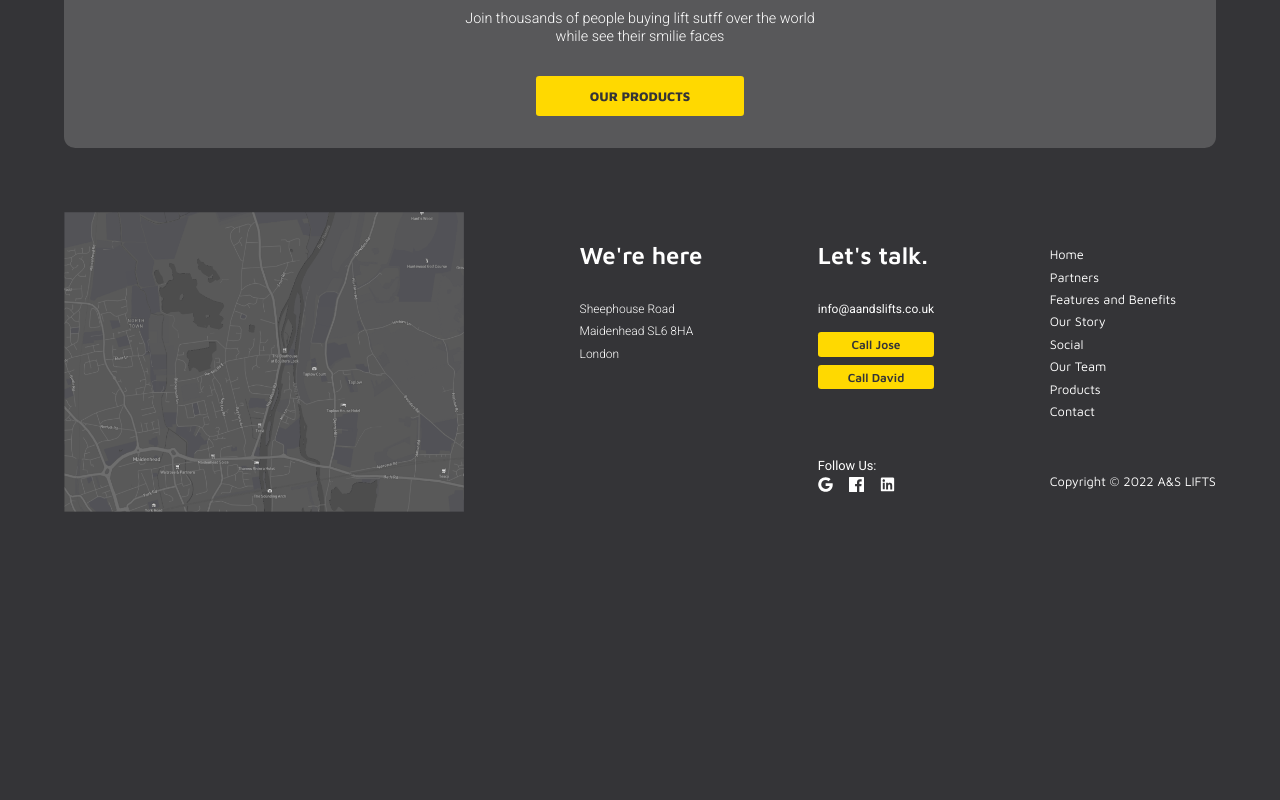
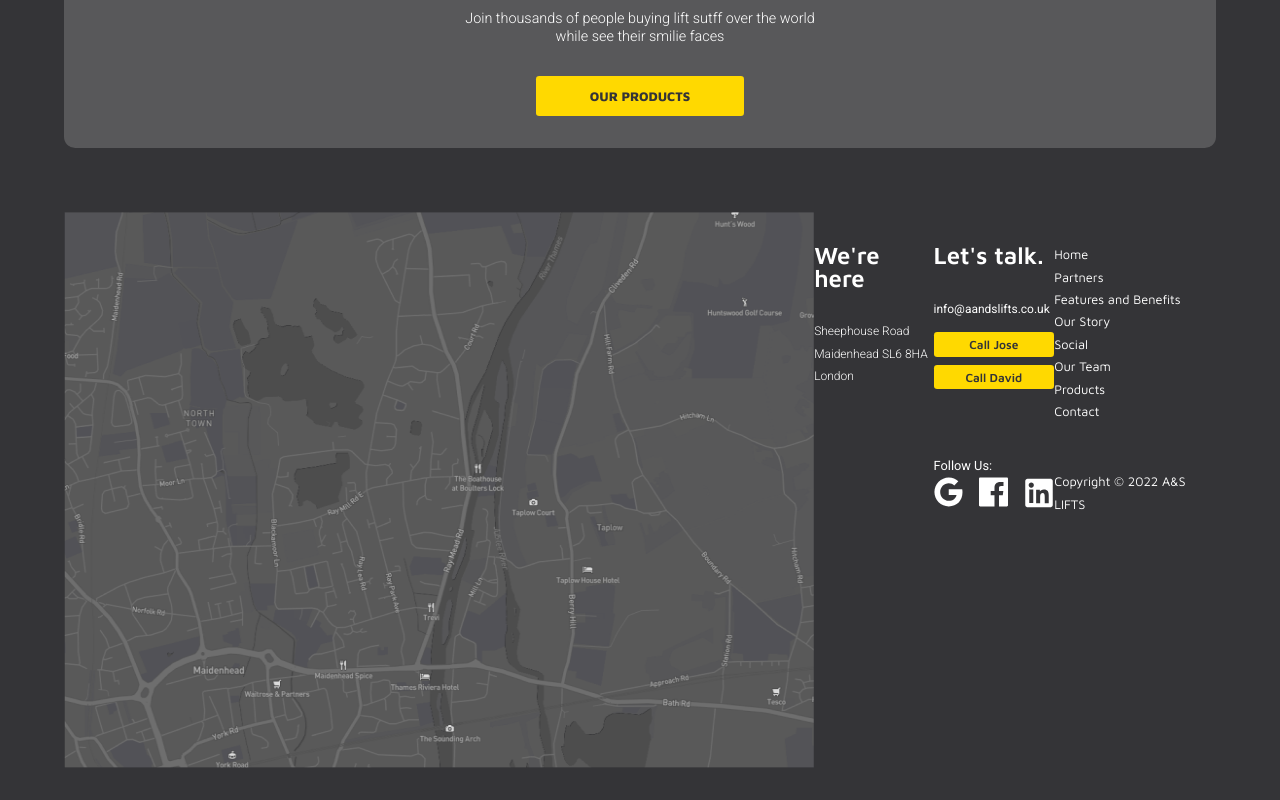
Before and after one commit to albertevieites/aandslifts-website, a Next.js app: page / in a window 1280 px wide. Shown: the part 3157-3957 px from the top of the page. Before the commit the page ends 3701 px from the top, so only its background shows below. Built offline with nearby package versions, Linux system fonts and the light colour scheme.

Commit message:
fix: :bug: link images in footer

```diff
--- a/components/footer.jsx
+++ b/components/footer.jsx
@@ -1,5 +1,10 @@
 import Image from 'next/image';
 import Link from 'next/link';
+
+import mapPic from '../public/images/assets/map.png';
+import googleIcon from '../public/icons/google.svg';
+import facebookIcon from '../public/icons/facebook.svg';
+import linkedinIcon from '../public/icons/linkedin.svg';
 
 export default function Footer() {
 	return (
@@ -7,10 +12,8 @@ export default function Footer() {
 			<div className='footer__image'>
 				<Image
 					className='footer__map'
-					src='/./images/assets/map.png'
+					src={mapPic}
 					alt='map'
-					width={400}
-					height={300}
 				/>
 			</div>
 
@@ -38,28 +41,22 @@ export default function Footer() {
 						<Link href='https://goo.gl/maps/JeoGgA34CGTzHfs8A'>
 							<Image
 								className='footer__google'
-								src='/./icons/google.svg'
+								src={googleIcon}
 								alt='google icon'
-								width={15}
-								height={15}
 							/>
 						</Link>
 						<Link href='https://www.facebook.com/people/AS-Lifts/100055158621181/'>
 							<Image
 								className='footer__facebook'
-								src='/./icons/facebook.svg'
+								src={facebookIcon}
 								alt='facebook icon'
-								width={15}
-								height={15}
 							/>
 						</Link>
 						<Link href='https://www.linkedin.com/in/a-and-s-lifts-ltd-%F0%9F%9B%97-34a5a91a5/'>
 							<Image
 								className='footer__linkedin'
-								src='/./icons/linkedin.svg'
+								src={linkedinIcon}
 								alt='linkedin icon'
-								width={15}
-								height={15}
 							/>
 						</Link>
 					</div>
```
